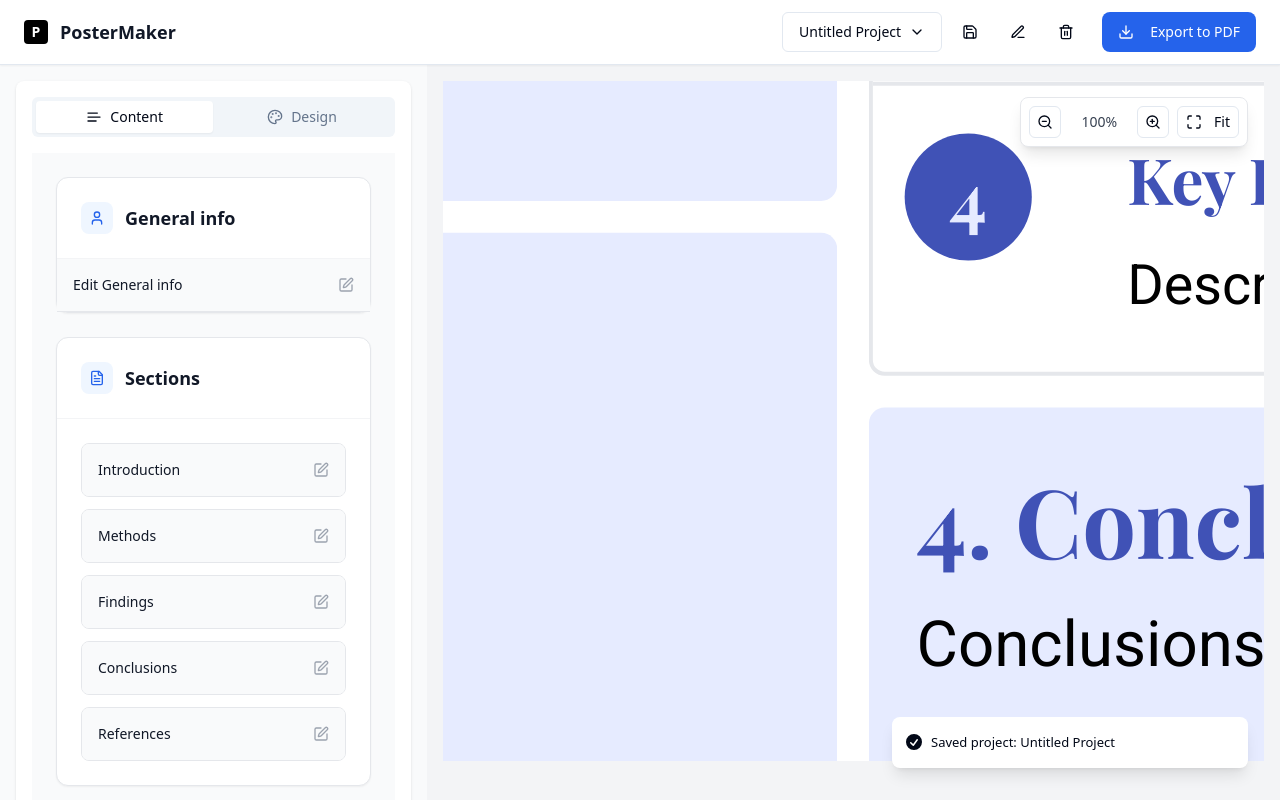
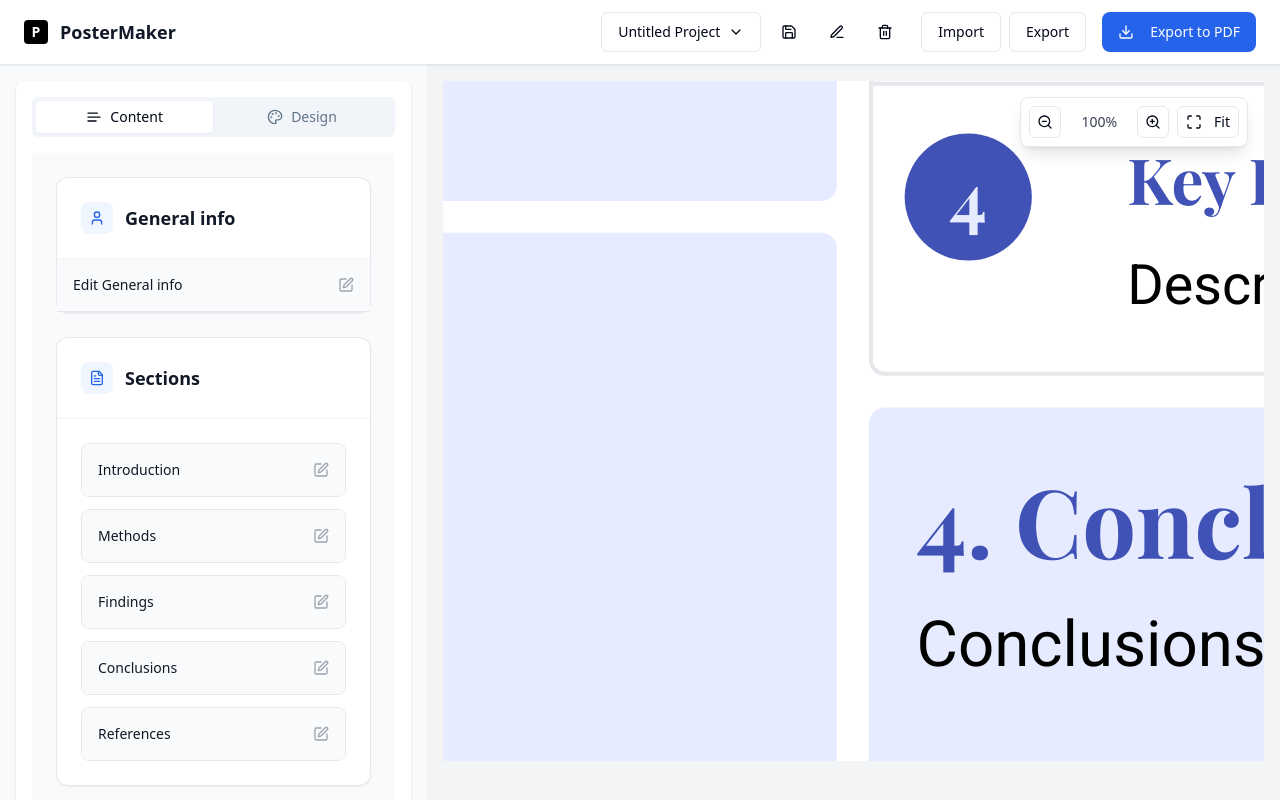
Before and after one commit to Eshz/poster-print-wizard, a React (Vite) app: page / in a window 1280 px wide. Shown: the top 800 px of the page. Built offline with nearby package versions, Linux system fonts and the light colour scheme; a web font is replaced by a local one.

Commit message:
Remove autosave and add import/export
Removed the automatic saving of project data and replaced it with import and export buttons for local file management. This allows users to save their work as a JSON file and load it later.

```diff
--- a/src/App.tsx
+++ b/src/App.tsx
@@ -11,6 +11,7 @@ import ProjectSwitcher from "./components/ProjectSwitcher";
 import { Button } from "@/components/ui/button";
 import { Download } from "lucide-react";
 import { exportToPDF } from '@/utils/pdfExport';
+import ImportExportButtons from "./components/ImportExportButtons";
 
 const queryClient = new QueryClient();
 
@@ -37,6 +38,7 @@ const App = () => {
                   <div className="hidden md:block">
                     <ProjectSwitcher />
                   </div>
+                  <ImportExportButtons />
                   <Button
                     onClick={handleExportPDF}
                     className="bg-blue-600 hover:bg-blue-700 text-white px-4 py-2 rounded-lg text-sm font-medium"
--- /dev/null
+++ b/src/components/ImportExportButtons.tsx
@@ -0,0 +1,50 @@
+
+import React, { useRef } from 'react';
+import { Button } from "@/components/ui/button";
+import { useProjects } from '@/contexts/ProjectContext';
+
+const ImportExportButtons = () => {
+  const { exportProject, importProject } = useProjects();
+  const fileInputRef = useRef<HTMLInputElement>(null);
+
+  const handleImportClick = () => {
+    fileInputRef.current?.click();
+  };
+
+  const handleFileChange = (event: React.ChangeEvent<HTMLInputElement>) => {
+    const file = event.target.files?.[0];
+    if (file) {
+      importProject(file);
+      // Reset the input so the same file can be selected again
+      event.target.value = '';
+    }
+  };
+
+  return (
+    <div className="flex items-center space-x-2">
+      <Button
+        variant="outline"
+        onClick={handleImportClick}
+        className="text-sm"
+      >
+        Import
+      </Button>
+      <Button
+        variant="outline"
+        onClick={exportProject}
+        className="text-sm"
+      >
+        Export
+      </Button>
+      <input
+        ref={fileInputRef}
+        type="file"
+        accept=".json"
+        onChange={handleFileChange}
+        className="hidden"
+      />
+    </div>
+  );
+};
+
+export default ImportExportButtons;
--- a/src/contexts/ProjectContext.tsx
+++ b/src/contexts/ProjectContext.tsx
@@ -14,6 +14,8 @@ interface ProjectContextType {
   updatePosterData: (posterData: any) => void;
   updateDesignSettings: (designSettings: any) => void;
   updateQrColor: (qrColor: string) => void;
+  exportProject: () => void;
+  importProject: (file: File) => void;
 }
 
 const ProjectContext = createContext<ProjectContextType>({} as ProjectContextType);
@@ -111,7 +113,6 @@ export const ProjectProvider: React.FC<ProjectProviderProps> = ({ children }) =>
 
   const saveCurrentProject = () => {
     if (currentProject) {
-      // Since saveProject now expects a full ProjectData object, we can pass the current project directly
       const updated = saveProject({
         ...currentProject
       });
@@ -195,6 +196,65 @@ export const ProjectProvider: React.FC<ProjectProviderProps> = ({ children }) =>
     }
   };
 
+  const exportProject = () => {
+    if (!currentProject) {
+      toast.error("No project to export");
+      return;
+    }
+
+    const exportData = {
+      version: "1.0",
+      project: currentProject,
+      exportedAt: Date.now()
+    };
+
+    const dataStr = JSON.stringify(exportData, null, 2);
+    const dataUri = 'data:application/json;charset=utf-8,'+ encodeURIComponent(dataStr);
+
+    const exportFileDefaultName = `${currentProject.name.replace(/[^a-z0-9]/gi, '_').toLowerCase()}_poster_project.json`;
+
+    const linkElement = document.createElement('a');
+    linkElement.setAttribute('href', dataUri);
+    linkElement.setAttribute('download', exportFileDefaultName);
+    linkElement.click();
+
+    toast.success(`Exported project: ${currentProject.name}`);
+  };
+
+  const importProject = (file: File) => {
+    const reader = new FileReader();
+    reader.onload = (event) => {
+      try {
+        const importData = JSON.parse(event.target?.result as string);
+
+        if (!importData.project) {
+          toast.error("Invalid project file format");
+          return;
+        }
+
+        const importedProject = importData.project;
+
+        // Generate new ID and update timestamps
+        const newProject: ProjectData = {
+          ...importedProject,
+          id: generateProjectId(),
+          updatedAt: Date.now(),
+          name: `${importedProject.name} (Imported)`
+        };
+
+        const saved = saveProject(newProject);
+        setCurrentProject(saved);
+        setProjects(prev => [...prev, saved]);
+
+        toast.success(`Imported project: ${newProject.name}`);
+      } catch (error) {
+        console.error("Import error:", error);
+        toast.error("Failed to import project. Invalid file format.");
+      }
+    };
+    reader.readAsText(file);
+  };
+
   return (
     <ProjectContext.Provider
       value={{
@@ -207,7 +267,9 @@ export const ProjectProvider: React.FC<ProjectProviderProps> = ({ children }) =>
         deleteCurrentProject,
         updatePosterData,
         updateDesignSettings,
-        updateQrColor
+        updateQrColor,
+        exportProject,
+        importProject
       }}
     >
       {children}
--- a/src/pages/Index.tsx
+++ b/src/pages/Index.tsx
@@ -1,5 +1,5 @@
 
-import React, { useEffect } from 'react';
+import React from 'react';
 import { exportToPDF } from '@/utils/pdfExport';
 import MobileTabs from '@/components/layout/MobileTabs';
 import DesktopSidebar from '@/components/layout/DesktopSidebar';
@@ -12,8 +12,7 @@ const Index = () => {
     currentProject,
     updatePosterData,
     updateDesignSettings,
-    updateQrColor,
-    saveCurrentProject
+    updateQrColor
   } = useProjects();
 
   const [activePanel, setActivePanel] = React.useState<'content' | 'design'>('content');
@@ -39,17 +38,6 @@ const Index = () => {
   const setQrColor = (newColor: string) => {
     updateQrColor(newColor);
   };
-
-  // Auto-save when poster data or design settings change
-  useEffect(() => {
-    const timeout = setTimeout(() => {
-      if (currentProject) {
-        saveCurrentProject();
-      }
-    }, 2000);
-
-    return () => clearTimeout(timeout);
-  }, [posterData, designSettings, qrColor]);
 
   const handleExportPDF = () => {
     exportToPDF('poster-content');
```
